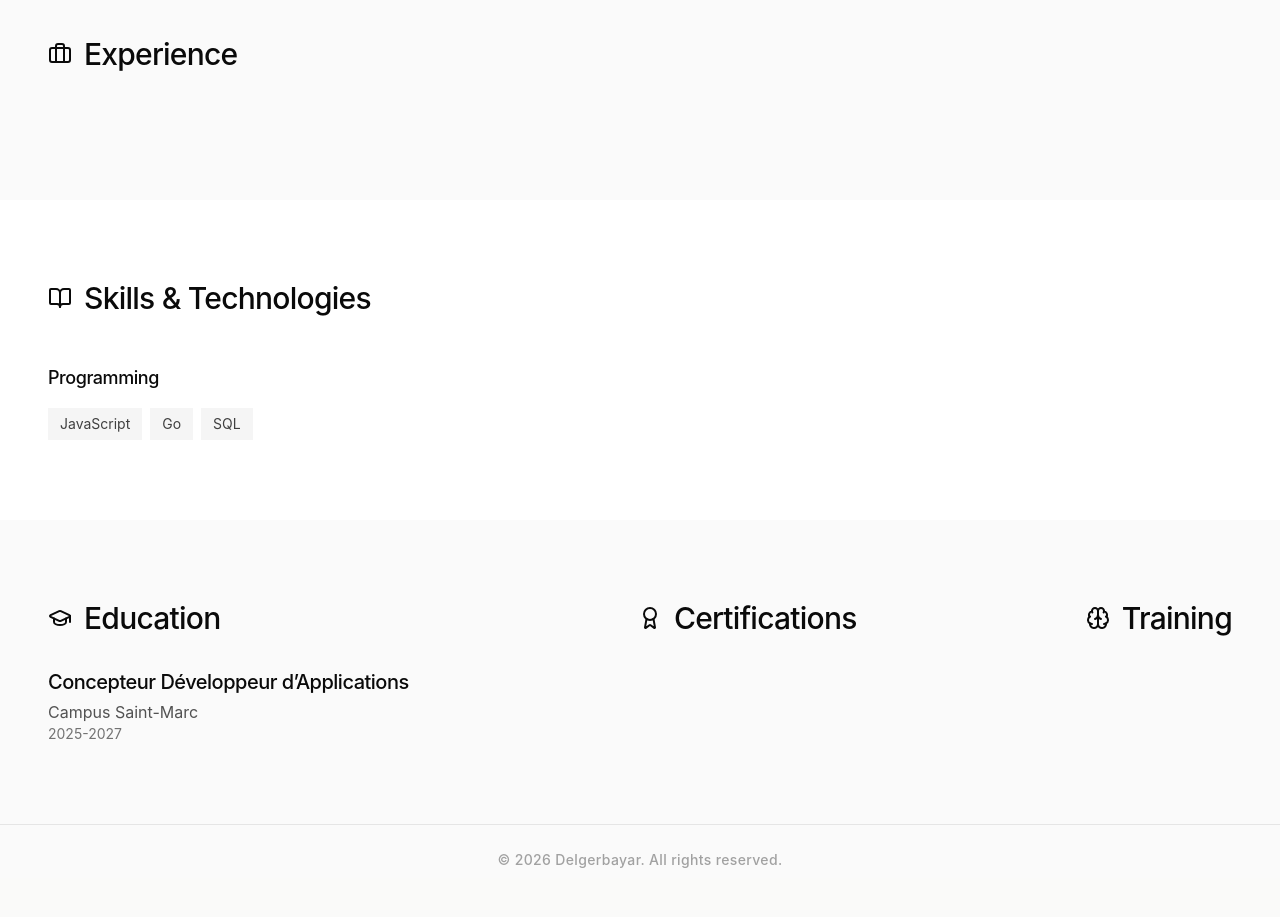
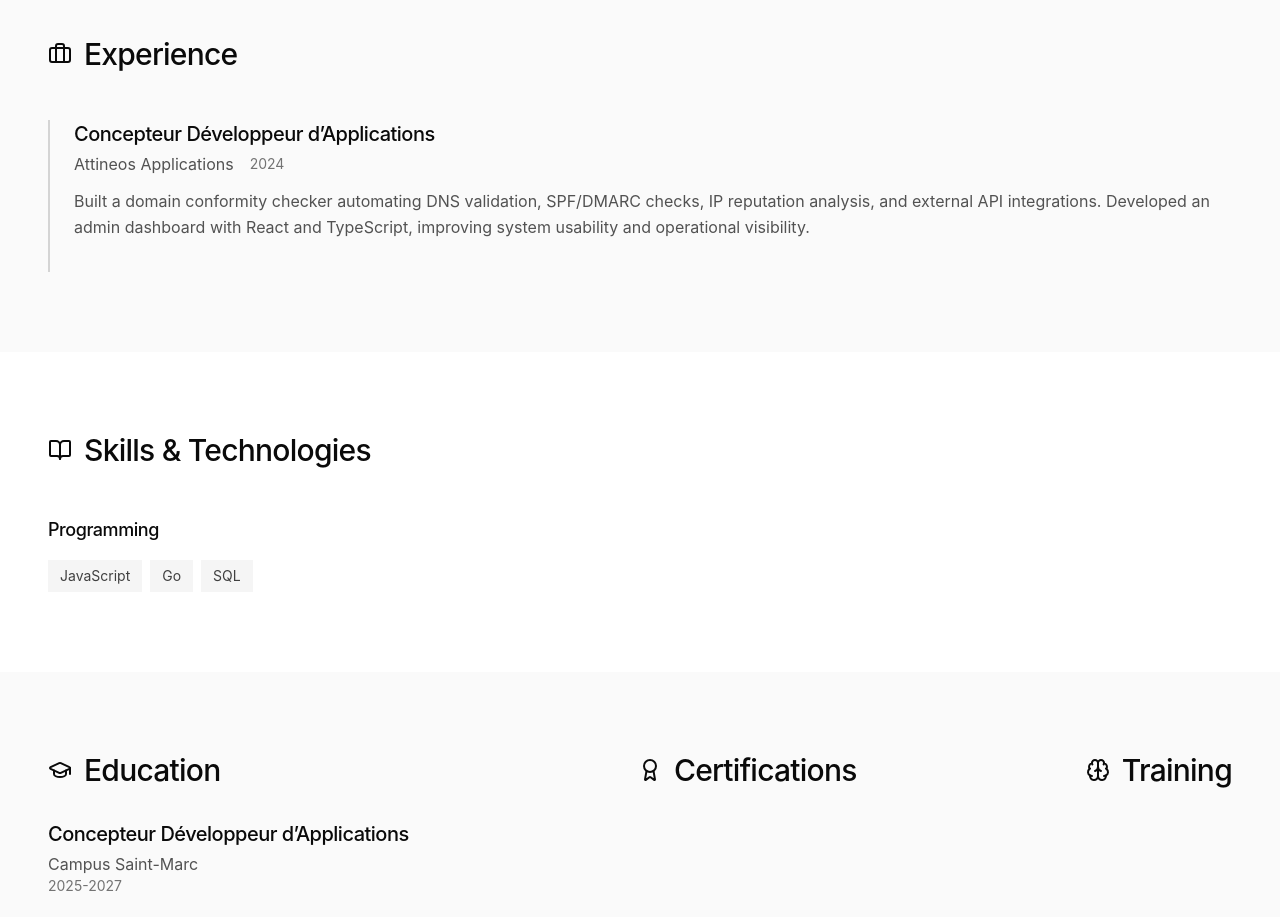
Before and after one commit to Piece0code/portfolio, a React (Vite) app: page /about in a window 1280 px wide. Shown: the part 900-1817 px from the top of the page. Before the commit the page ends 1778 px from the top, so only its background shows below. Built offline with nearby package versions, Linux system fonts and the light colour scheme.

Commit message:
fix:build path

```diff
--- a/app/pages/About.tsx
+++ b/app/pages/About.tsx
@@ -1,5 +1,5 @@
 import { ImageWithFallback } from "../components/figma/ImageWithFallback";
-import { Award, BookOpen, Brain, Briefcase, GraduationCap, House } from "lucide-react";
+import { Award, BookOpen, Brain, Briefcase, GraduationCap, } from "lucide-react";
 
 export function About() {
   const skills = [
@@ -10,13 +10,13 @@ export function About() {
   ];
 
   const experience = [
-  // {
-  //   title: "Concepteur Développeur d’Applications",
-  //   company: "Attineos Applications",
-  //   period: "2024",
-  //   description:
-  //     "Built a domain conformity checker automating DNS validation, SPF/DMARC checks, IP reputation analysis, and external API integrations. Developed an admin dashboard with React and TypeScript, improving system usability and operational visibility.",
-  // }
+    {
+      title: "Concepteur Développeur d’Applications",
+      company: "Attineos Applications",
+      period: "2024",
+      description:
+        "Built a domain conformity checker automating DNS validation, SPF/DMARC checks, IP reputation analysis, and external API integrations. Developed an admin dashboard with React and TypeScript, improving system usability and operational visibility.",
+    }
   ];
 
   const education = [
@@ -27,7 +27,7 @@ export function About() {
     },
   ];
 
-  const training = [
+  const training: Array<{ name: string; organization: string; period: string; focus: string }> = [
     // {
     //   name: "Full-Stack Software Engineering",
     //   organization: "Holberton Schools - ALX Africa",
@@ -37,7 +37,7 @@ export function About() {
     // }
   ];
 
-  const certifications = [
+  const certifications: string[] = [
     // "Google Cloud Professional Data Analytics",
     // "APICS CPIM (Certified in Production and Inventory Management)",
     // "Microsoft Certified: Azure AI - Specialty",
--- a/app/pages/Home.tsx
+++ b/app/pages/Home.tsx
@@ -1,5 +1,5 @@
 import { Link } from "react-router";
-import { ArrowRight, BarChart3, Cpu, Package, TrendingUp } from "lucide-react";
+import { ArrowRight, Cpu, } from "lucide-react";
 import { ImageWithFallback } from "../components/figma/ImageWithFallback";
 
 export function Home() {
```
Lines whose indentation alone changed are shown as unchanged.
